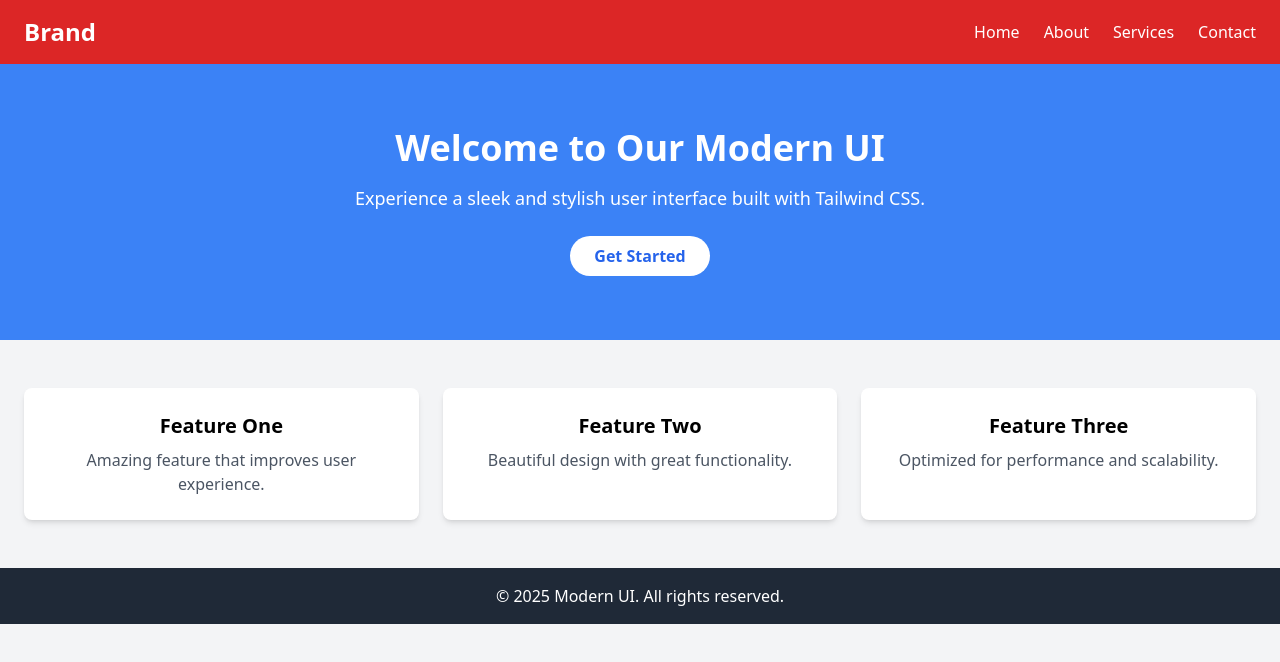
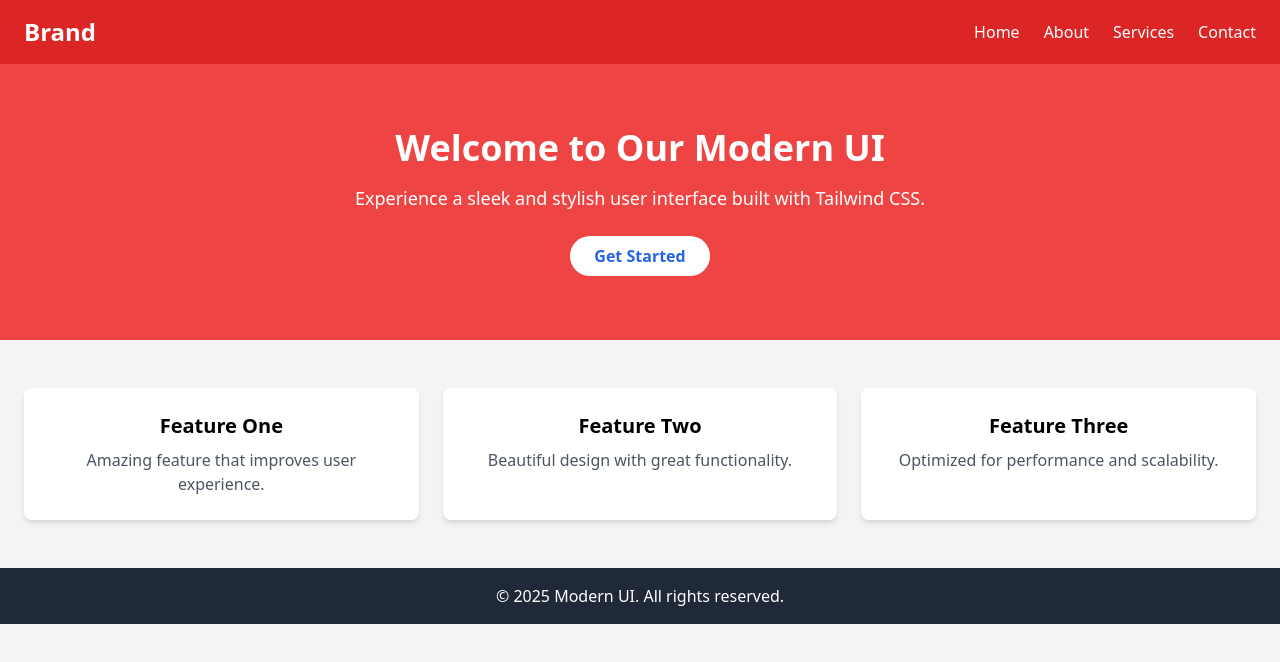
Before and after one commit to SumitSatre/nodejs-aws-cicd-demo, a website: page index.html in a window 1280 px wide. Drawn offline with nearby package versions, Linux system fonts and the light colour scheme.

Commit message:
fourth commit

```diff
--- a/index.html
+++ b/index.html
@@ -21,7 +21,7 @@
         </div>
     </header>
 
-    <section class="text-center py-16 bg-blue-500 text-white">
+    <section class="text-center py-16 bg-red-500 text-white">
         <h2 class="text-4xl font-bold mb-4">Welcome to Our Modern UI</h2>
         <p class="text-lg">Experience a sleek and stylish user interface built with Tailwind CSS.</p>
         <button class="mt-6 px-6 py-2 bg-white text-blue-600 font-semibold rounded-full hover:bg-gray-200">Get Started</button>
```
